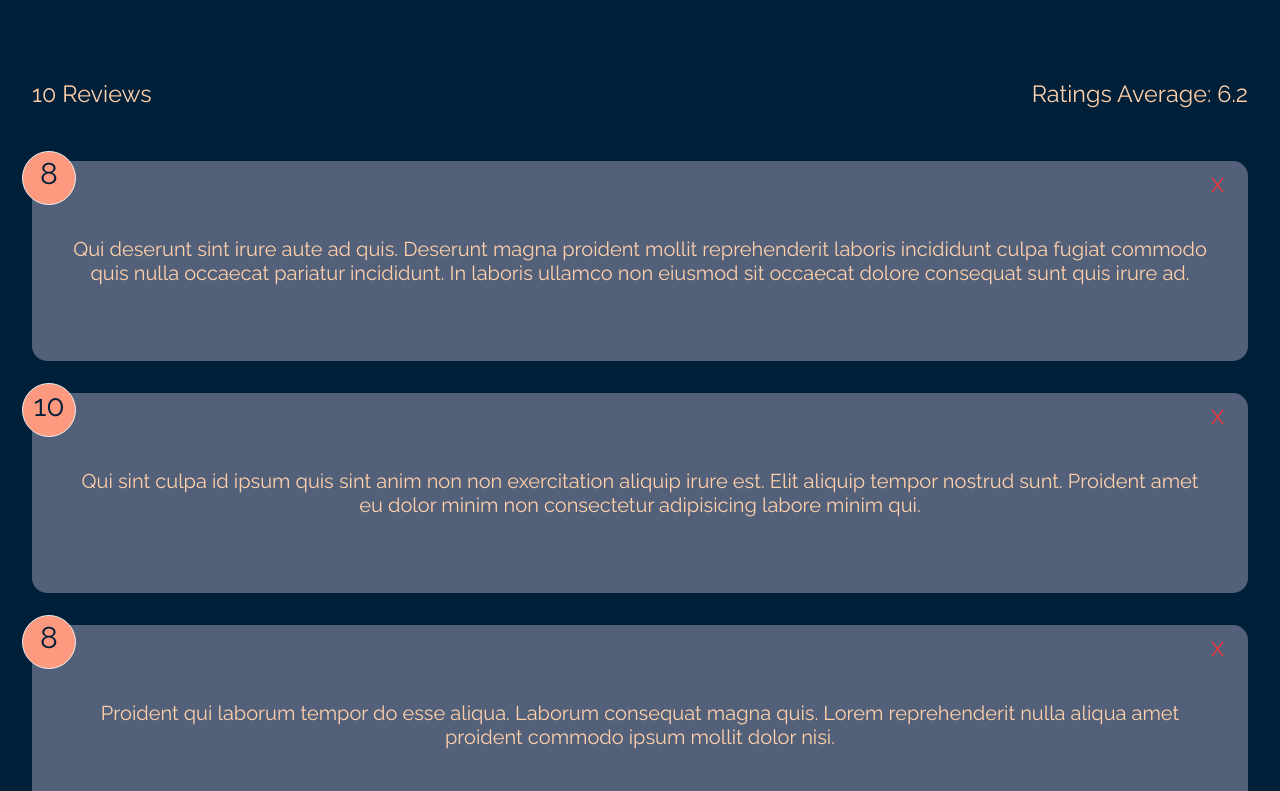
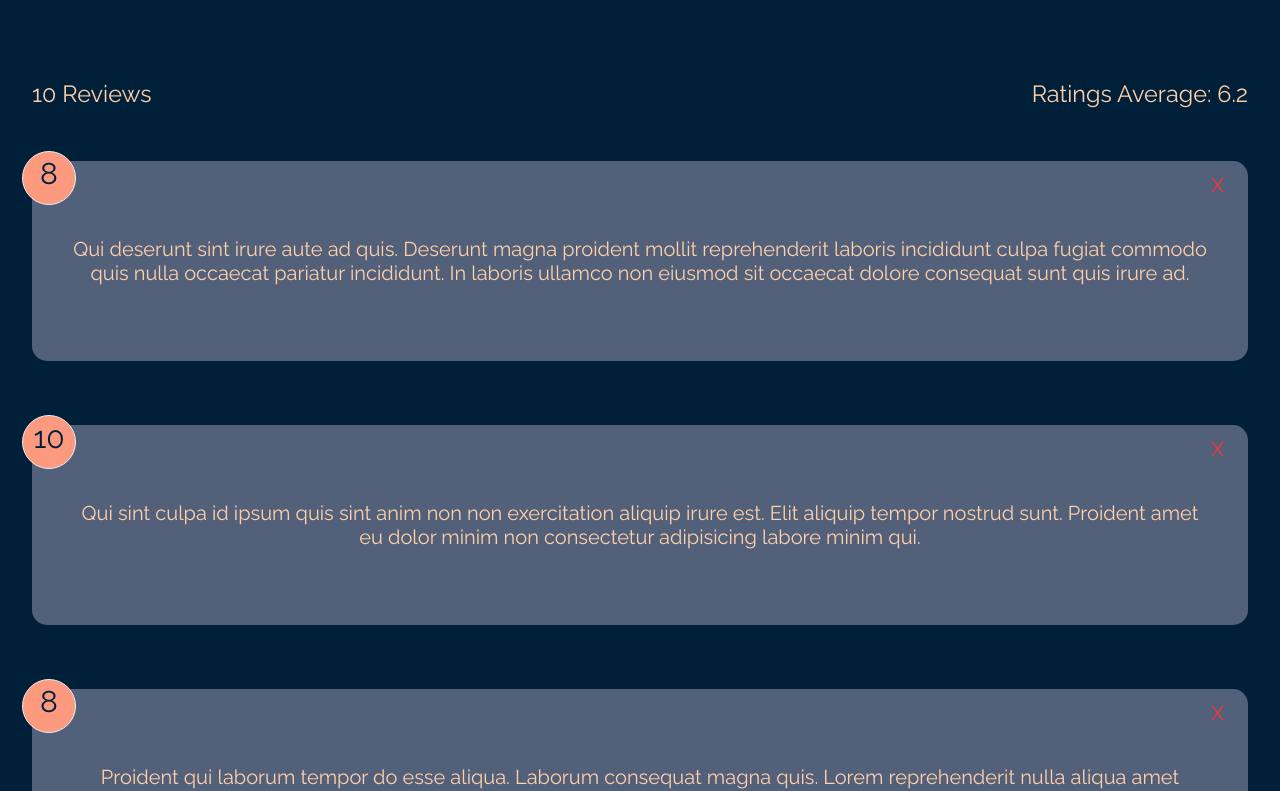
Before and after one commit to dannypepper/feedback-app-vite-client, a Svelte app: page / in a window 1280 px wide. Shown: the part 608-1399 px from the top of the page. Built offline with nearby package versions, Linux system fonts and the light colour scheme.

Commit message:
Add styling and animation to feedback item

```diff
--- a/src/components/feedback/FeedbackForm.svelte
+++ b/src/components/feedback/FeedbackForm.svelte
@@ -18,7 +18,8 @@ const handleSelect = e => rating = e.detail;
 
 const handleInput = () => {
   descriptionLength = description.trim().length;
-  if (descriptionLength <= minDescriptionLength) {
+  console.log({descriptionLength: descriptionLength});
+  if (descriptionLength < minDescriptionLength || descriptionLength > maxDescriptionLength) {
     buttonDisabled = true;
     message = `Description must be between ${minDescriptionLength} and ${maxDescriptionLength} characters`
   }
--- a/src/components/feedback/FeedbackItem.svelte
+++ b/src/components/feedback/FeedbackItem.svelte
@@ -11,6 +11,7 @@ const deleteFeedback = (feedbackId) => {
 };
 </script>
 
+<div class="card-container">
   <Card>
     <div class="num-display">
       {feedback.rating}
@@ -20,6 +21,7 @@ const deleteFeedback = (feedbackId) => {
       {feedback.description}
     </p>
   </Card>
+</div>
 
 <style>
 .num-display {
@@ -45,4 +47,8 @@ const deleteFeedback = (feedbackId) => {
   right: 0px;
   top: 0px;
 }
+.card-container {
+  display: flex;
+  justify-content: center;
+}
 </style>
--- a/src/components/feedback/FeedbackList.svelte
+++ b/src/components/feedback/FeedbackList.svelte
@@ -1,12 +1,12 @@
 <script>
-import { scale } from 'svelte/transition';
+import { fade, scale } from 'svelte/transition';
 import FeedbackItem from "./FeedbackItem.svelte";
 export let feedbacks = [];
 
 </script>
 
 {#each feedbacks as feedback (feedback.id)}
-  <div transition:scale>
+  <div in:fade="{{ duration: 420 }}" out:scale="{{ duration: 420 }}">
     <FeedbackItem {feedback} on:delete-feedback />
   </div>
 {/each}
```
Lines whose indentation alone changed are shown as unchanged.
